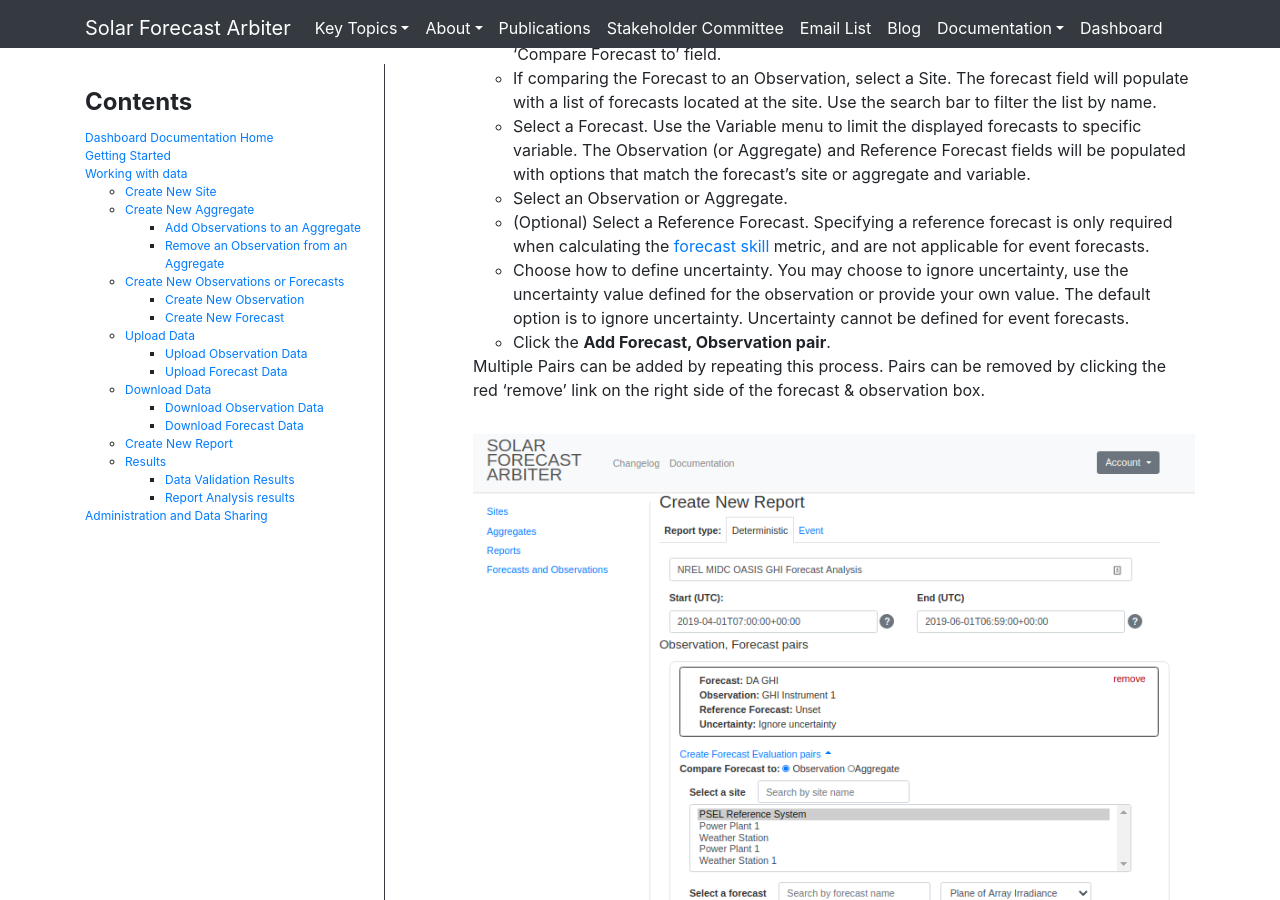
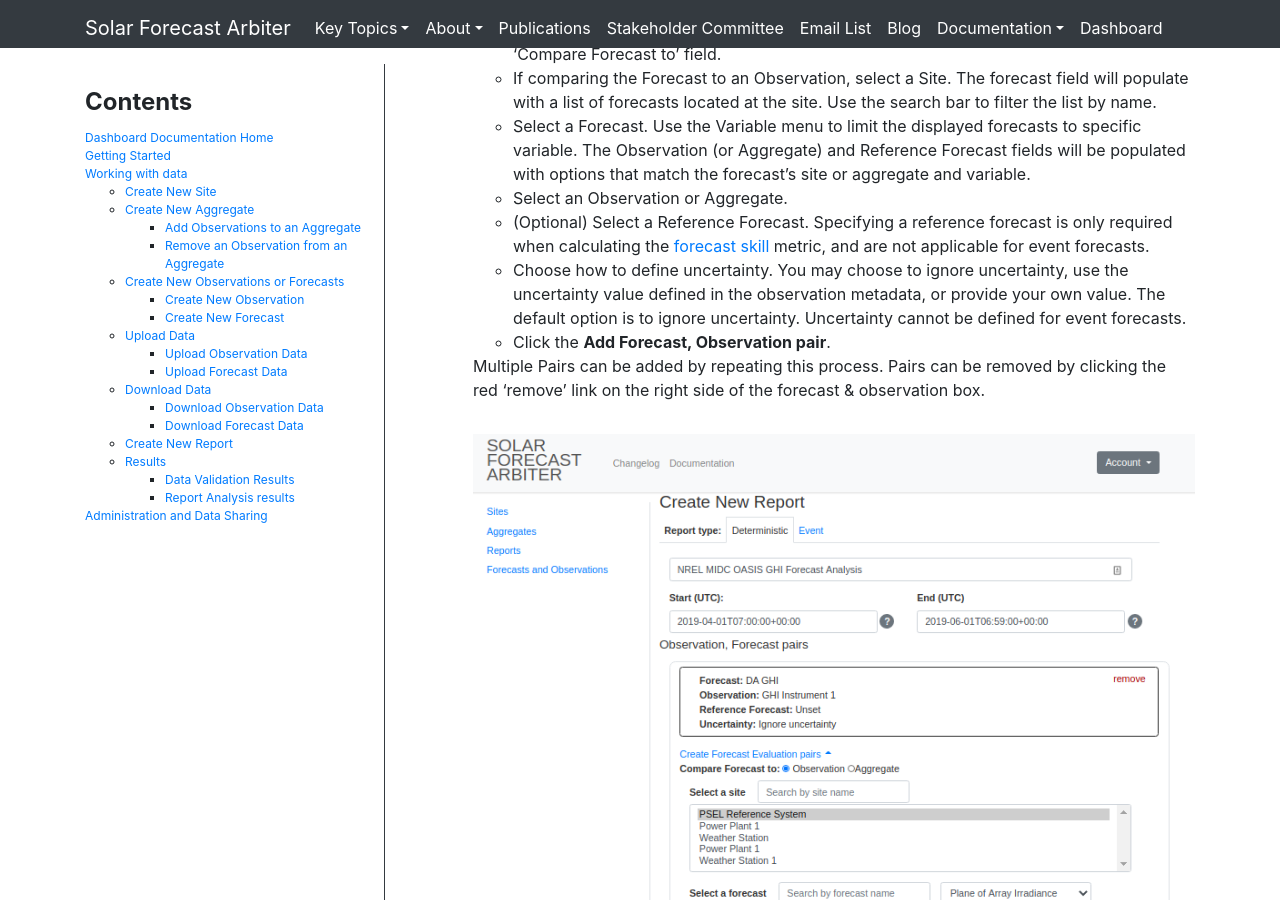
Before and after one commit to SolarArbiter/SolarArbiter.github.io, a Jekyll site: the page built from documentation/dashboard/working_with_data.md, in a window 1280 px wide and 900 px high, scrolled down 19476 px. Built offline with Jekyll 4.4.1, drawn with Linux system fonts in a browser that asks for light colours.

Commit message:
Update documentation/dashboard/working_with_data.md
Co-authored-by: Will Holmgren <william.holmgren@gmail.com>

```diff
--- a/documentation/dashboard/working_with_data.md
+++ b/documentation/dashboard/working_with_data.md
@@ -316,7 +316,7 @@
       is only required when calculating the [forecast skill](/metrics/#s)
       metric, and are not applicable for event forecasts.
     - Choose how to define uncertainty. You may choose to ignore uncertainty,
-      use the uncertainty value defined for the observation or provide your
+      use the uncertainty value defined in the observation metadata, or provide your
       own value. The default option is to ignore uncertainty. Uncertainty
       cannot be defined for event forecasts.
     - Click the **Add Forecast, Observation pair**.
```
